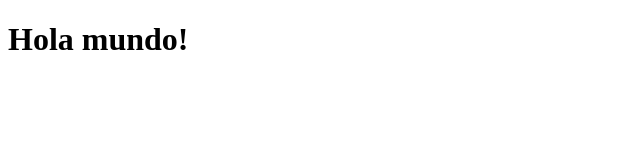
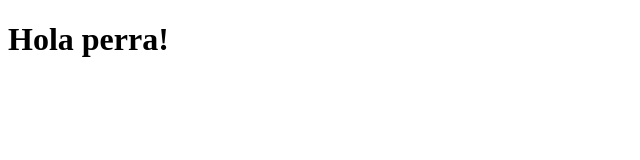
Before and after one commit to GuillermoJorda/RespositorioGitHub, a plain HTML site: page EjerciciosHTML/Ej1_MiPrimeraWeb.html in a window 1280 px wide. Shown: the full height of the page, 0-640 px from the left. Drawn offline with Linux system fonts and the light colour scheme.

Commit message:
Revert "Update Ej1_MiPrimeraWeb.html"
This reverts commit ed5839e350491cfbd8bff97a1e3c7ab04d6a88ec.

```diff
--- a/EjerciciosHTML/Ej1_MiPrimeraWeb.html
+++ b/EjerciciosHTML/Ej1_MiPrimeraWeb.html
@@ -7,6 +7,6 @@
     <title>Ejercicio 1 GJI</title>
 </head>
 <body>
-    <h1>Hola mundo!</h1>
+    <h1>Hola perra!</h1>
 </body>
 </html>
```
